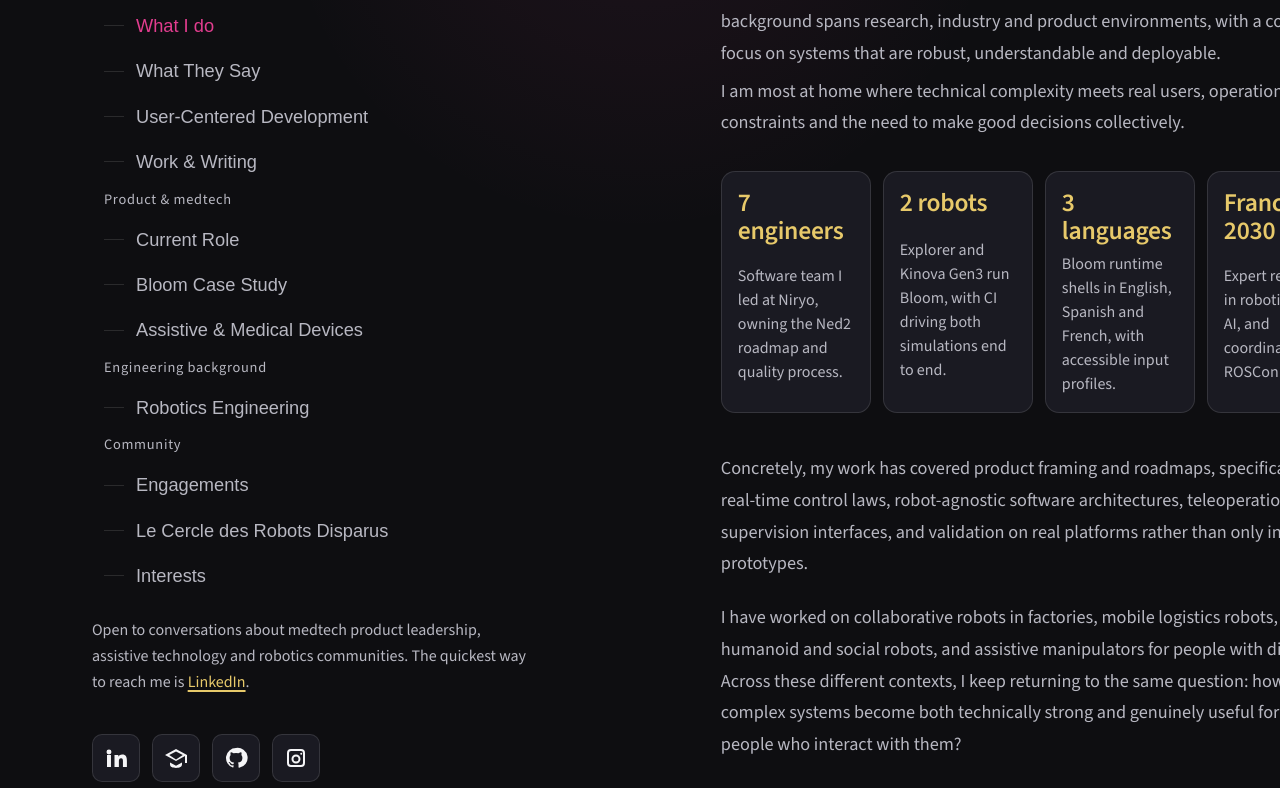
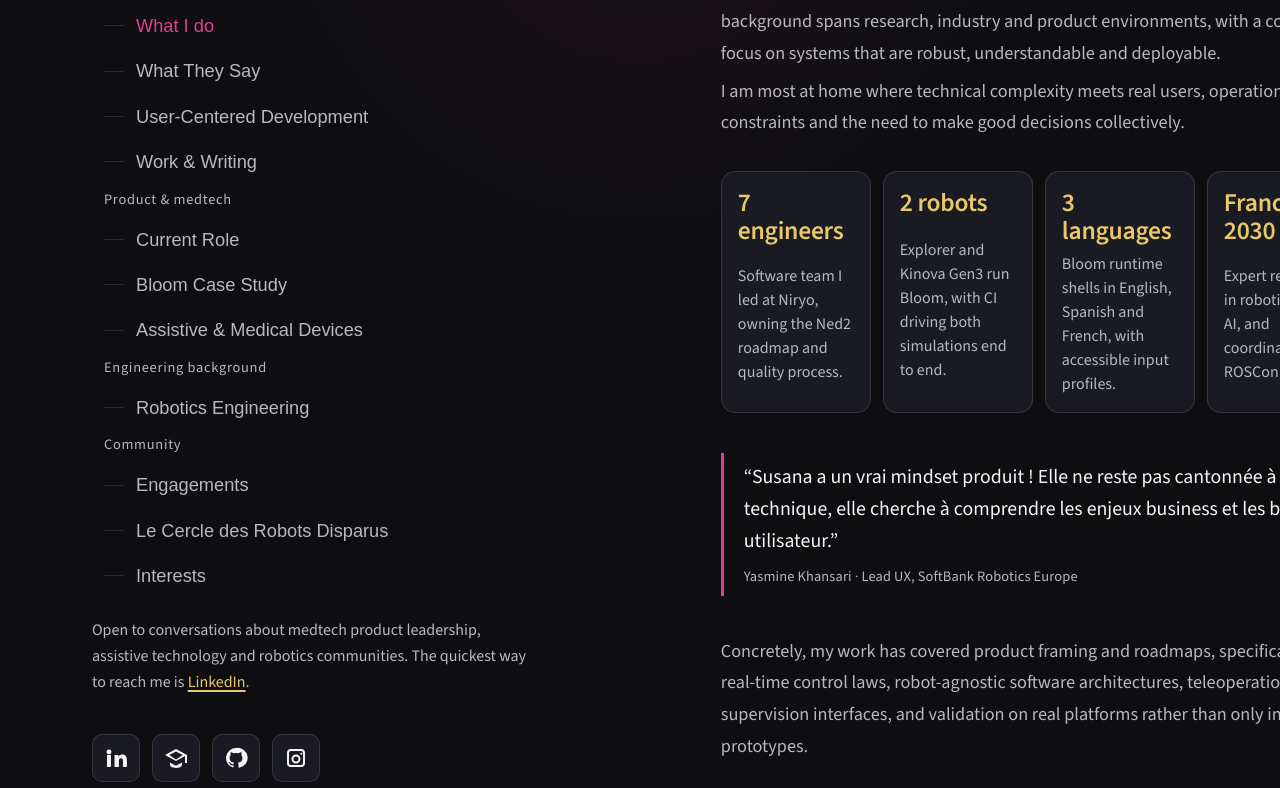
Before and after one commit to ssrpo/ssrpo.github.io, a React (Vite) app: page / in a window 1280 px wide. Shown: the part 412-1200 px from the top of the page. Built offline with nearby package versions, Linux system fonts and the light colour scheme.

Commit message:
feat: lead the recommendations with the product-leadership quotes (#2)
Add Yasmine Khansari's and Alexandre Joubert's LinkedIn recommendations
at the top of What They Say and feature Yasmine's line on What I do.

Co-authored-by: Susana GUERRY SANCHEZ <guerrysanchez@isir.upmc.fr>

```diff
--- a/src/App.css
+++ b/src/App.css
@@ -923,3 +923,24 @@
 .about-details {
   margin-top: var(--space-6);
 }
+
+.pull-quote {
+  margin: var(--space-6) 0 0;
+  padding: var(--space-2) 0 var(--space-2) var(--space-5);
+  border-left: 3px solid var(--accent-fuchsia);
+  max-width: 720px;
+}
+
+.pull-quote p {
+  margin: 0;
+  font-size: var(--font-size-body-lg);
+  line-height: 1.6;
+  color: var(--text);
+}
+
+.pull-quote footer {
+  margin-top: var(--space-2);
+  font-size: var(--font-size-label);
+  letter-spacing: 0.01em;
+  color: var(--text-muted);
+}
--- a/src/components/SectionContent.tsx
+++ b/src/components/SectionContent.tsx
@@ -89,6 +89,14 @@ export function SectionContent({
                 </li>
               ))}
             </ul>
+            <blockquote className="pull-quote">
+              <p>
+                “Susana a un vrai mindset produit ! Elle ne reste pas cantonnée à
+                la technique, elle cherche à comprendre les enjeux business et les
+                besoins utilisateur.”
+              </p>
+              <footer>Yasmine Khansari · Lead UX, SoftBank Robotics Europe</footer>
+            </blockquote>
             <div className="content-stack about-details">
               <p>
                 Concretely, my work has covered product framing and roadmaps,
@@ -132,15 +140,32 @@ export function SectionContent({
               What They Say
             </h2>
             <p className="section-lead">
-              Selected words from collaborators across product, research and
-              industrial environments. What they describe is the pattern I try to
-              bring to every product: judgement about what to build and when,
-              technical depth, clarity for the people around the table, and care
-              for the people on the other side of the interface.
+              Selected words from product leaders, designers, engineers and
+              partners I have worked with. What they describe is the pattern I
+              try to bring to every product: judgement about what to build and
+              when, technical depth, clarity for the people around the table, and
+              care for the people on the other side of the interface.
             </p>
           </div>
           <div className="section-body">
             <div className="quote-grid card-stack">
+              <article className="quote-card">
+                <p className="quote-text">
+                  “Susana a un vrai mindset produit ! Elle ne reste pas cantonnée
+                  à la technique, elle cherche à comprendre les enjeux business et
+                  les besoins utilisateur. Elle pose les bonnes questions,
+                  challenge et creuse les sujets en profondeur.”
+                </p>
+                <p className="quote-meta">Yasmine Khansari · Lead UX, SoftBank Robotics Europe</p>
+              </article>
+              <article className="quote-card">
+                <p className="quote-text">
+                  “Son appétence pour les méthodologies de co-construction et
+                  l'importance d'une posture user centric… et sa capacité socle à
+                  cadrer et produire des solutions viables.”
+                </p>
+                <p className="quote-meta">Alexandre Joubert · CPO &amp; Head of Product</p>
+              </article>
               <article className="quote-card">
                 <p className="quote-text">
                   “I would describe Susana as a software engineer with a strong
```
